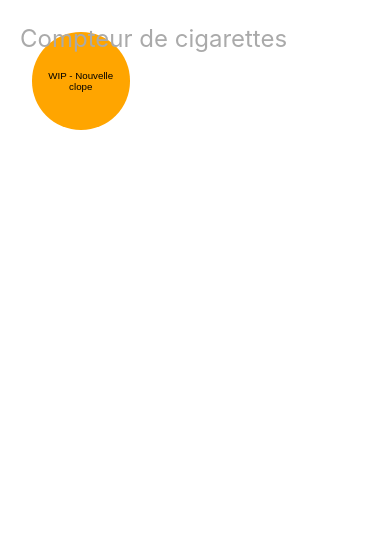
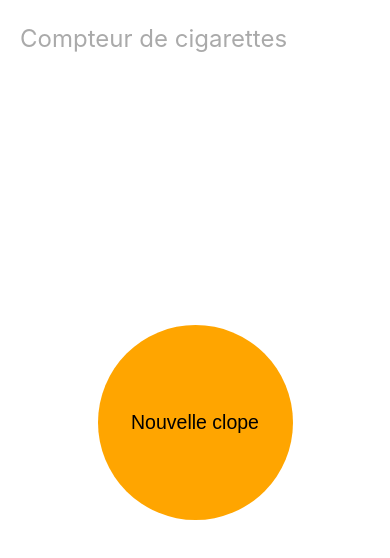
Before and after one commit to at-github/cigarette-counter, a Vue app: page / in a window 390 px wide. Shown: the top 558 px of the page. Built offline with nearby package versions, Linux system fonts and the light colour scheme.

Commit message:
UI - Better display on mobile

```diff
--- a/src/App.vue
+++ b/src/App.vue
@@ -8,8 +8,8 @@ import AddCigaretteButton from './components/AddCigaretteButton.vue'
     <h1>Compteur de cigarettes</h1>
   </header>
 
-  <div class="container">
-    <AddCigaretteButton msg="WIP - Nouvelle clope" />
+  <div class="container" style="margin-top: 80px">
+    <AddCigaretteButton msg="Nouvelle clope" />
   </div>
 
   <RouterView />
@@ -20,6 +20,7 @@ header {
   position: fixed;
   top: 0;
   left: 0;
+  right: 0;
   padding: 20px;
   text-align: left;
 }
--- a/src/components/AddCigaretteButton.vue
+++ b/src/components/AddCigaretteButton.vue
@@ -11,9 +11,14 @@ defineProps<{
 <style scoped>
 #add-cigarette-button {
   background-color: orange;
-  font-size: 2.5vw;
-  width: 25vw;
-  height: 25vw;
-  border-radius: 12.5vw;
+  font-size: 5vw;
+  width: 50vw;
+  height: 50vw;
+  border-radius: 25vw;
+  margin-top: -25vw;
+  margin-left: -25vw;
+  position: absolute;
+  top: 50%;
+  left: 50%;
 }
 </style>
```
